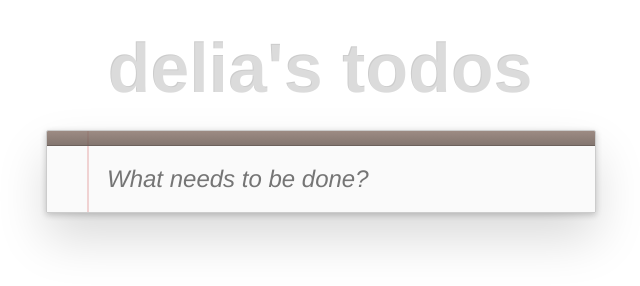
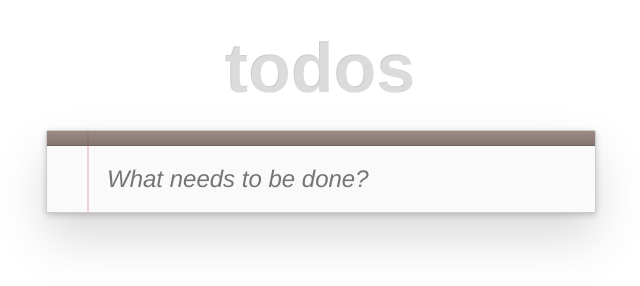
Before and after one commit to dstinga/angularjs-todo-list, a website: page app/index.html in a window 1280 px wide. Shown: the whole page, without its empty margins (319-959 px from the left). Drawn offline with Linux system fonts and the light colour scheme; files that its build step writes are made by us from their sources.

Commit message:
Added content to README.md

```diff
--- a/app/index.html
+++ b/app/index.html
@@ -5,7 +5,7 @@
 <!--[if gt IE 8]><!--> <html class="no-js"> <!--<![endif]-->
   <head>
     <meta charset="utf-8">
-    <title>delia's todo list</title>
+    <title>todo list</title>
     <meta name="description" content="">
     <meta name="viewport" content="width=device-width">
     <!-- Place favicon.ico and apple-touch-icon.png in the root directory -->
@@ -27,7 +27,7 @@
     <div class="container" ng-view="">
       <section id="todoapp" ng-controller="TodoCtrl">
         <header id="header">
-    					<h1>delia's todos</h1>
+    					<h1>todos</h1>
               <form id="todo-form" ng-submit="addTodo()" class="ng-pristine ng-valid">
                 <input id="new-todo" placeholder="What needs to be done?" ng-model="newTodo" autofocus="" class="ng-pristine ng-valid">
               </form>
```
Also changed, not shown: README.md.
